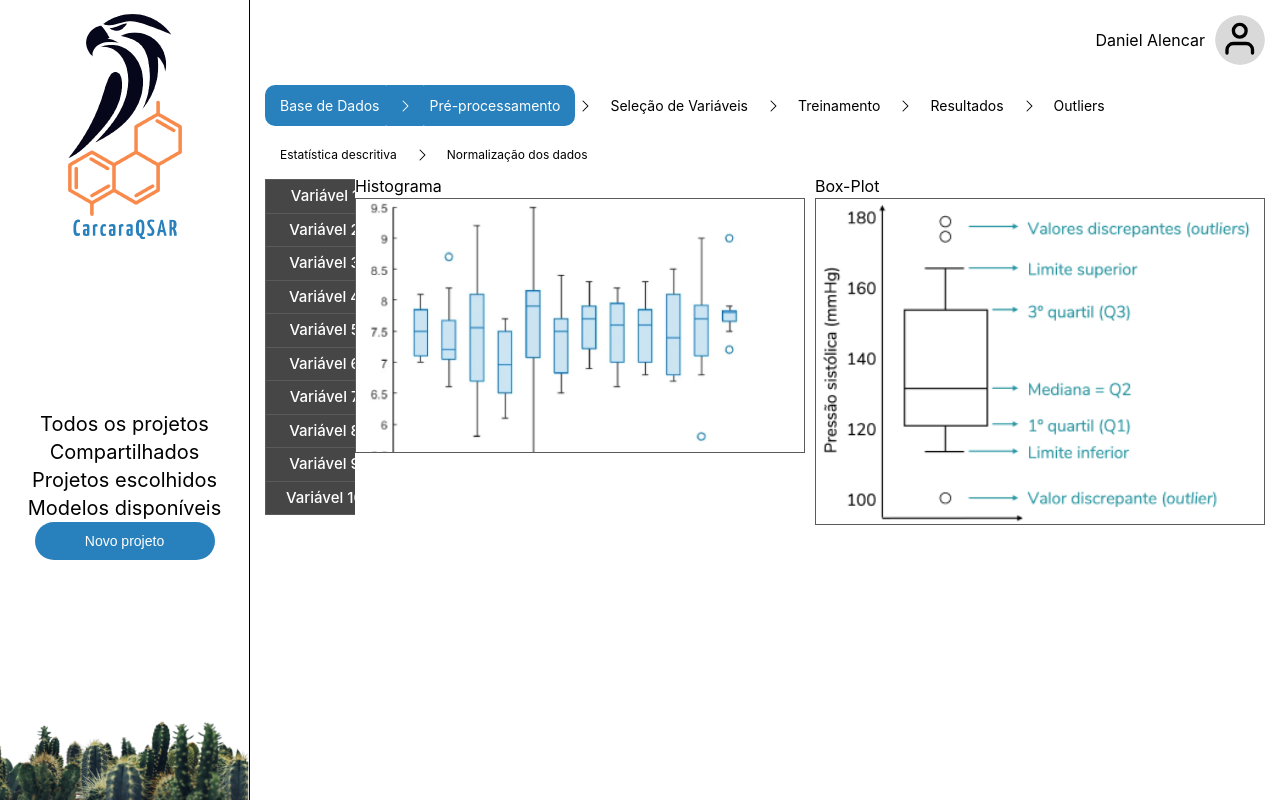
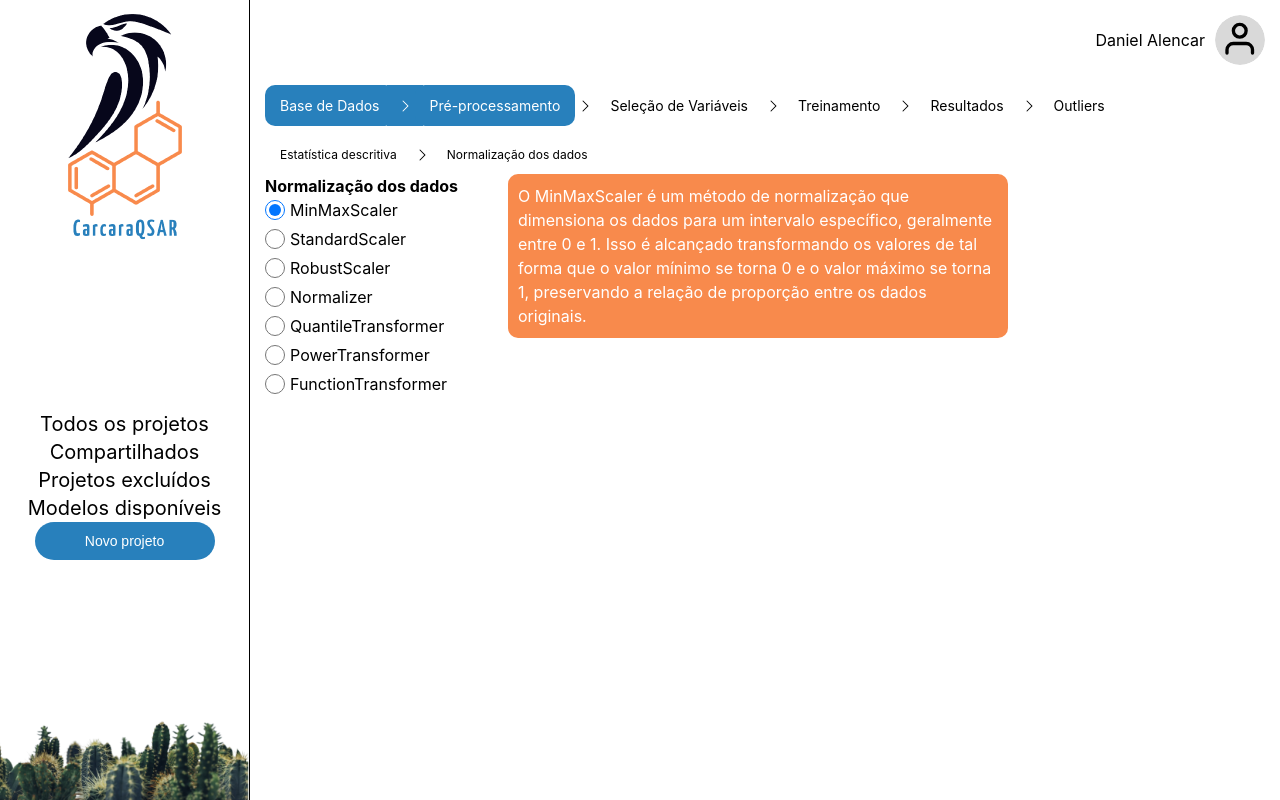
Before and after one commit to rosalvoneto/CarcaraQSAR, a React (Vite) app: page /pre-processing in a window 1280 px wide. Built offline with nearby package versions, Linux system fonts and the light colour scheme.

Commit message:
Normalização dos dados

```diff
--- a/src/components/DataTable/index.jsx
+++ b/src/components/DataTable/index.jsx
@@ -14,12 +14,18 @@ export function DataTable({ vertical, onlyTitles }) {
     "Variável 8",
     "Variável 9",
     "Variável 10",
+    "Variável 11",
+    "Variável 12",
+    "Variável 13",
+    "Variável 14",
+    "Variável 15",
+    "Variável 16",
   ];
   const registers = [
-    [1,2,3,4,5,6,7,8,9,10],
-    [1,2,3,4,5,6,7,8,9,10],
-    [1,2,3,4,5,6,7,8,9,10],
-    [1,2,3,4,5,6,7,8,9,10],
+    [1,2,3,4,5,6,7,8,9,10,11,12,13,14,15,16],
+    [1,2,3,4,5,6,7,8,9,10,11,12,13,14,15,16],
+    [1,2,3,4,5,6,7,8,9,10,11,12,13,14,15,16],
+    [1,2,3,4,5,6,7,8,9,10,11,12,13,14,15,16],
   ];
 
   let dataTable;
--- a/src/components/NavigationBar/index.jsx
+++ b/src/components/NavigationBar/index.jsx
@@ -36,7 +36,7 @@ export default function NavigationBar() {
         <a className={styles.link}
           onClick={() => handleTo('/home')}
         >
-          Projetos escolhidos
+          Projetos excluídos
         </a>
         <a className={styles.link}
           onClick={() => handleTo('/home')}
--- a/src/components/RadioInput/index.jsx
+++ b/src/components/RadioInput/index.jsx
@@ -1,6 +1,43 @@
 
-export function RadionInput() {
+import { useState } from 'react';
+import styles from './styles.module.css';
+
+export function RadionInput({ name, options, setOption }) {
+
+  // Estado para controlar a opção selecionada
+  const [selectedOption, setSelectedOption] = useState(options[0]);
+
+  const handleOptionChange = (event) => {
+    setSelectedOption(event.target.value);
+    setOption(event.target.value);
+  };
+
   return(
-    <div></div>
+    <div className={styles.container}>
+
+      <p className="name">
+        <strong>{ name }</strong>
+      </p>
+
+      <div className={styles.contentContainer}>
+        {
+          options.map((option, index) => {
+            return(
+              <label className={styles.label}>
+                <input
+                  className={styles.input}
+                  type="radio"
+                  value={option}
+                  checked={selectedOption === option}
+                  onChange={handleOptionChange}
+                />
+                {option}
+              </label>
+            )
+          })
+        }
+      </div>
+
+    </div>
   )
 }
--- a/src/components/RadioInput/styles.module.css
+++ b/src/components/RadioInput/styles.module.css
@@ -0,0 +1,18 @@
+
+.contentContainer {
+  display: flex;
+  flex-direction: column;
+
+  gap: 5px;
+}
+
+.label {
+  display: flex;
+  gap: 5px;
+
+  border: 0px solid red;
+}
+
+.input {
+  width: 20px;
+}
--- a/src/pages/PreProcessing/index.jsx
+++ b/src/pages/PreProcessing/index.jsx
@@ -1,3 +1,4 @@
+import { useState } from 'react';
 import { DefaultPage } from '../DefaultPage';
 import { UserBar } from '../../components/UserBar';
 
@@ -9,13 +10,57 @@ import { DataTable } from '../../components/DataTable';
 import Histograma from '../../assets/histograma.png';
 import BoxPlot from '../../assets/box-plot.png';
 
+import { Graph } from '../../components/Graph';
+import { RadionInput } from '../../components/RadioInput';
+
 import styles from './styles.module.css';
-import { Graph } from '../../components/Graph';
 
-export function PreProcessing() {
+export const options = [
+  "MinMaxScaler",
+  "StandardScaler",
+  "RobustScaler",
+  "Normalizer",
+  "QuantileTransformer",
+  "PowerTransformer",
+  "FunctionTransformer",
+];
+
+export const optionsDescriptions = [
+  "O MinMaxScaler é um método de normalização que dimensiona os dados para um intervalo específico, geralmente entre 0 e 1. Isso é alcançado transformando os valores de tal forma que o valor mínimo se torna 0 e o valor máximo se torna 1, preservando a relação de proporção entre os dados originais.",
+  "O StandardScaler é um método de normalização que transforma os dados de tal forma que eles tenham média zero e desvio padrão igual a 1. Isso é útil para dados que seguem uma distribuição normal e ajuda a eliminar o viés de escala nos algoritmos de aprendizado de máquina.",
+  "O RobustScaler é uma técnica de normalização que é resistente a outliers. Ele dimensiona os dados, tornando-os robustos a valores discrepantes, usando estatísticas robustas, como a mediana e o intervalo interquartil.",
+  "O Normalizer é um método de normalização que ajusta cada amostra de dados individualmente, escalando os valores para que eles tenham norma 1. Isso é útil quando o comprimento das amostras é importante, como em tarefas de processamento de texto ou séries temporais.",
+  "O QuantileTransformer é um método de normalização que transforma os dados de forma que a distribuição resultante seja uma distribuição uniforme. Isso é feito por meio de mapeamento dos valores para percentis de uma distribuição de referência, o que é útil para lidar com dados que não seguem uma distribuição normal.",
+  "O PowerTransformer é uma técnica de normalização que aplica uma transformação que torna os dados mais semelhantes a uma distribuição normal. Ele inclui duas opções comumente usadas: Box-Cox e Yeo-Johnson, que lidam com diferentes tipos de dados.",
+  "O FunctionTransformer é um método de normalização que permite aos usuários aplicar funções personalizadas para transformar seus dados. Isso é útil quando os dados requerem uma transformação não linear específica.",
+];
+
+export function PreProcessing({ index }) {
 
   const href = '/pre-processing';
   const progress = 1;
+
+  const [option, setOption] = useState(options[0]);
+
+  return(
+    <>
+      <UserBar name={userName} />
+      <ProgressBar progressNumber={progress}/>
+
+      <div className={styles.container}>
+
+        <RadionInput
+          name={"Normalização dos dados"}
+          options={options}
+          setOption={setOption}
+        />
+        <p className={styles.informationContainer}>
+          {optionsDescriptions[options.indexOf(option)]}
+        </p>
+
+      </div>
+    </>
+  )
 
   return(
     <>
--- a/src/pages/PreProcessing/styles.module.css
+++ b/src/pages/PreProcessing/styles.module.css
@@ -5,10 +5,21 @@
   height: 100%;
 
   display: flex;
-  justify-content: space-between;
+  gap: 50px;
 }
 
 .graphsContainer {
   display: flex;
   gap: 10px;
 }
+
+.informationContainer {
+  width: 500px;
+  height: fit-content;
+
+  padding: 10px;
+
+  border-radius: 10px;
+  color: var(--white-color-1);
+  background-color: var(--primary-color-1);
+}
```
